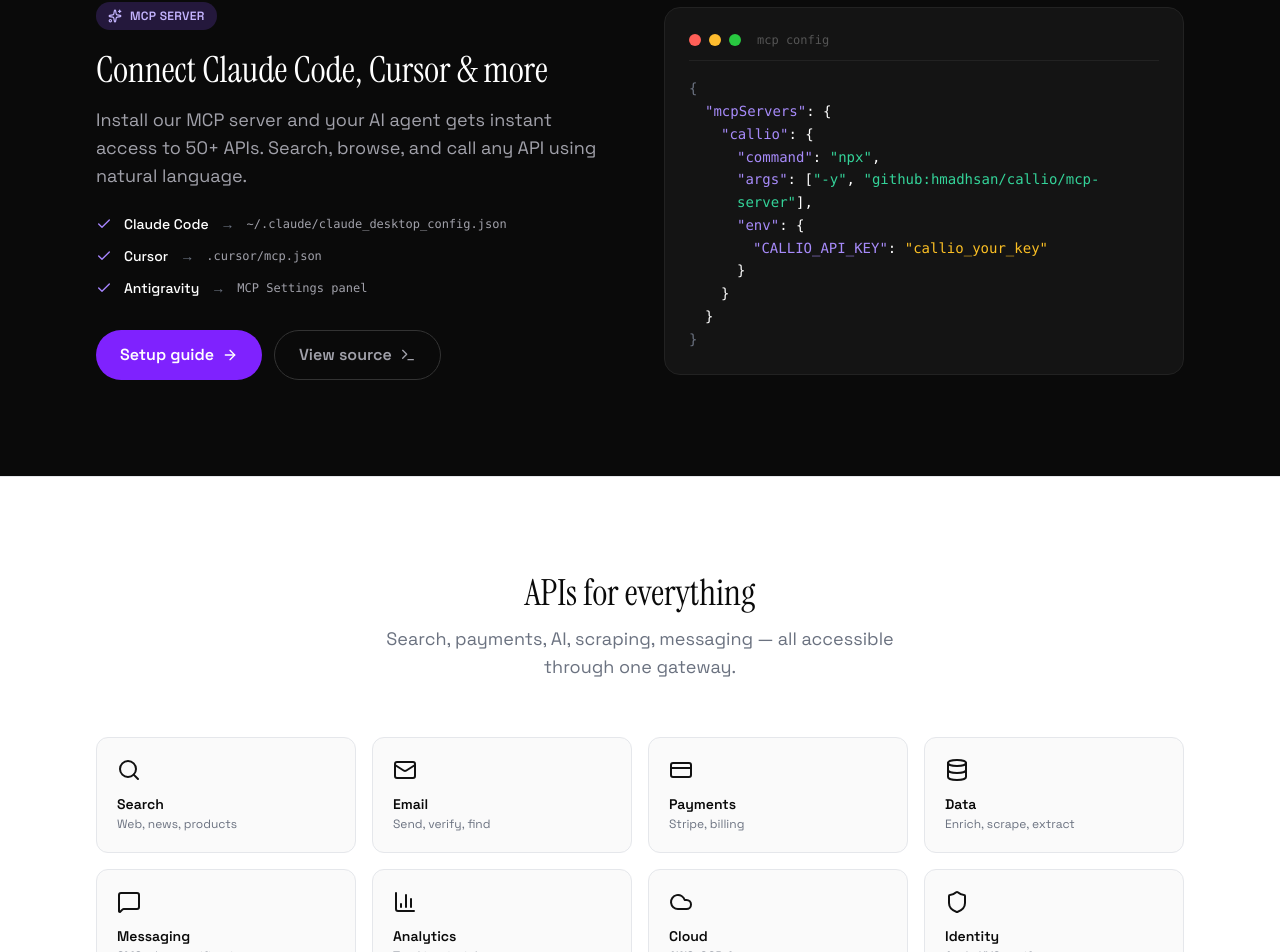
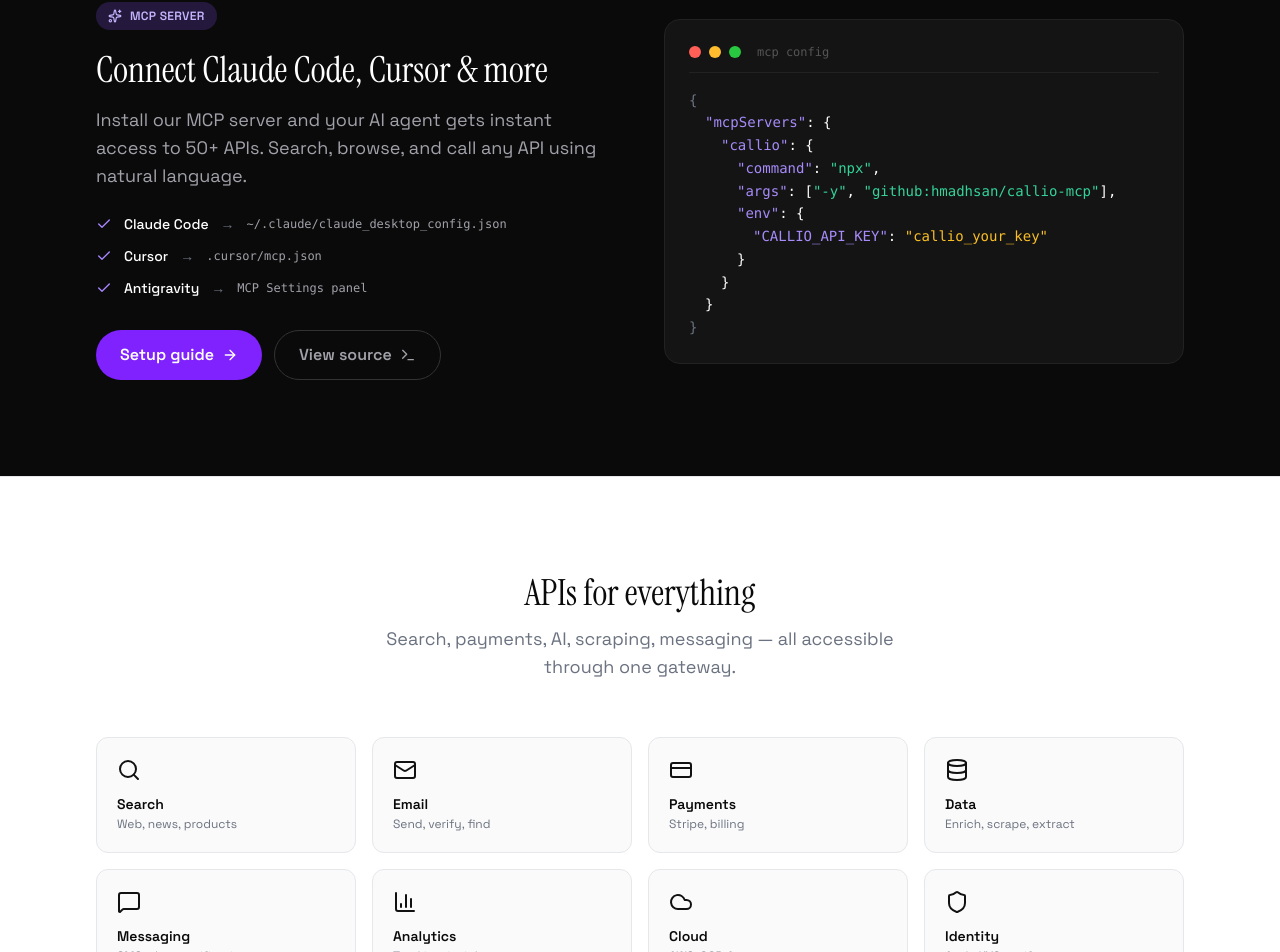
Before and after one commit to hmadhsan/callio, a Next.js app: page / in a window 1280 px wide. Shown: the part 2071-3023 px from the top of the page. Built offline with nearby package versions, Linux system fonts and the light colour scheme; no server answers.

Commit message:
Point MCP config to public callio-mcp repo

```diff
--- a/src/app/mcp/page.tsx
+++ b/src/app/mcp/page.tsx
@@ -9,7 +9,7 @@ export default function McpPage() {
   "mcpServers": {
     "callio": {
       "command": "npx",
-      "args": ["-y", "github:hmadhsan/callio/mcp-server"],
+      "args": ["-y", "github:hmadhsan/callio-mcp"],
       "env": {
         "CALLIO_API_KEY": "callio_your_key_here"
       }
@@ -52,7 +52,7 @@ export default function McpPage() {
               Get API Key <ArrowRight className="w-4 h-4" />
             </Link>
             <a
-              href="https://github.com/hmadhsan/callio/tree/main/mcp-server"
+              href="https://github.com/hmadhsan/callio-mcp"
               target="_blank"
               rel="noopener noreferrer"
               className="px-6 py-3 rounded-full border border-[var(--line)] bg-white hover:bg-[var(--soft)] transition font-semibold inline-flex items-center gap-2"
--- a/src/app/page.tsx
+++ b/src/app/page.tsx
@@ -267,7 +267,7 @@ export default function Home() {
                   Setup guide <ArrowRight className="w-4 h-4" />
                 </Link>
                 <a
-                  href="https://github.com/hmadhsan/callio/tree/main/mcp-server"
+                  href="https://github.com/hmadhsan/callio-mcp"
                   target="_blank"
                   rel="noopener noreferrer"
                   className="px-6 py-3 rounded-full border border-[#333] text-[#a1a1aa] hover:text-white hover:border-[#555] transition font-semibold inline-flex items-center gap-2"
@@ -287,7 +287,7 @@ export default function Home() {
               <div className="ml-4"><span className="text-[#a78bfa]">&quot;mcpServers&quot;</span>: {`{`}</div>
               <div className="ml-8"><span className="text-[#a78bfa]">&quot;callio&quot;</span>: {`{`}</div>
               <div className="ml-12"><span className="text-[#a78bfa]">&quot;command&quot;</span>: <span className="text-[#34d399]">&quot;npx&quot;</span>,</div>
-              <div className="ml-12"><span className="text-[#a78bfa]">&quot;args&quot;</span>: [<span className="text-[#34d399]">&quot;-y&quot;</span>, <span className="text-[#34d399]">&quot;github:hmadhsan/callio/mcp-server&quot;</span>],</div>
+              <div className="ml-12"><span className="text-[#a78bfa]">&quot;args&quot;</span>: [<span className="text-[#34d399]">&quot;-y&quot;</span>, <span className="text-[#34d399]">&quot;github:hmadhsan/callio-mcp&quot;</span>],</div>
               <div className="ml-12"><span className="text-[#a78bfa]">&quot;env&quot;</span>: {`{`}</div>
               <div className="ml-16"><span className="text-[#a78bfa]">&quot;CALLIO_API_KEY&quot;</span>: <span className="text-[#fbbf24]">&quot;callio_your_key&quot;</span></div>
               <div className="ml-12">{`}`}</div>
```
Also changed, not shown: 2 other files (tests, documents, lock files or other folders).
